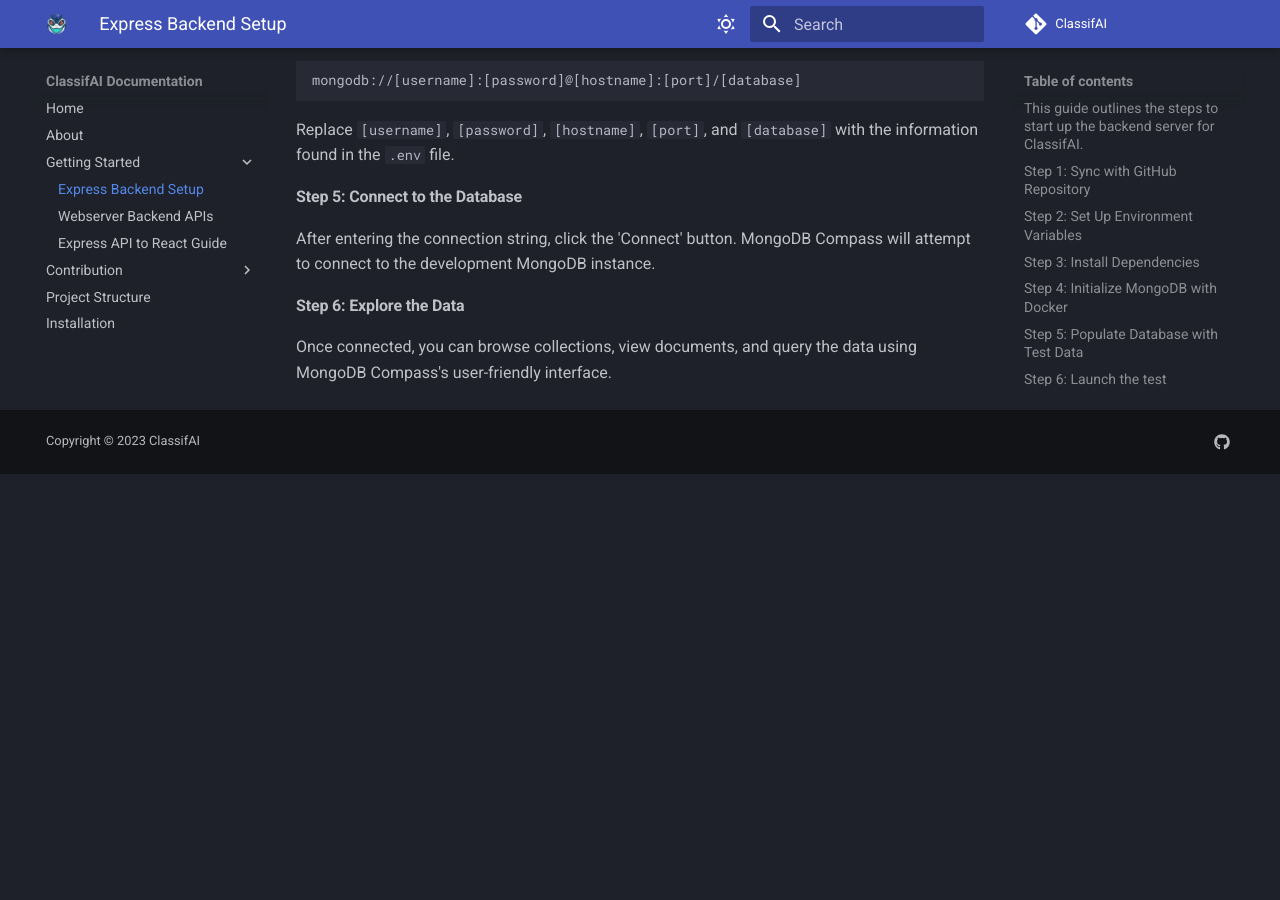
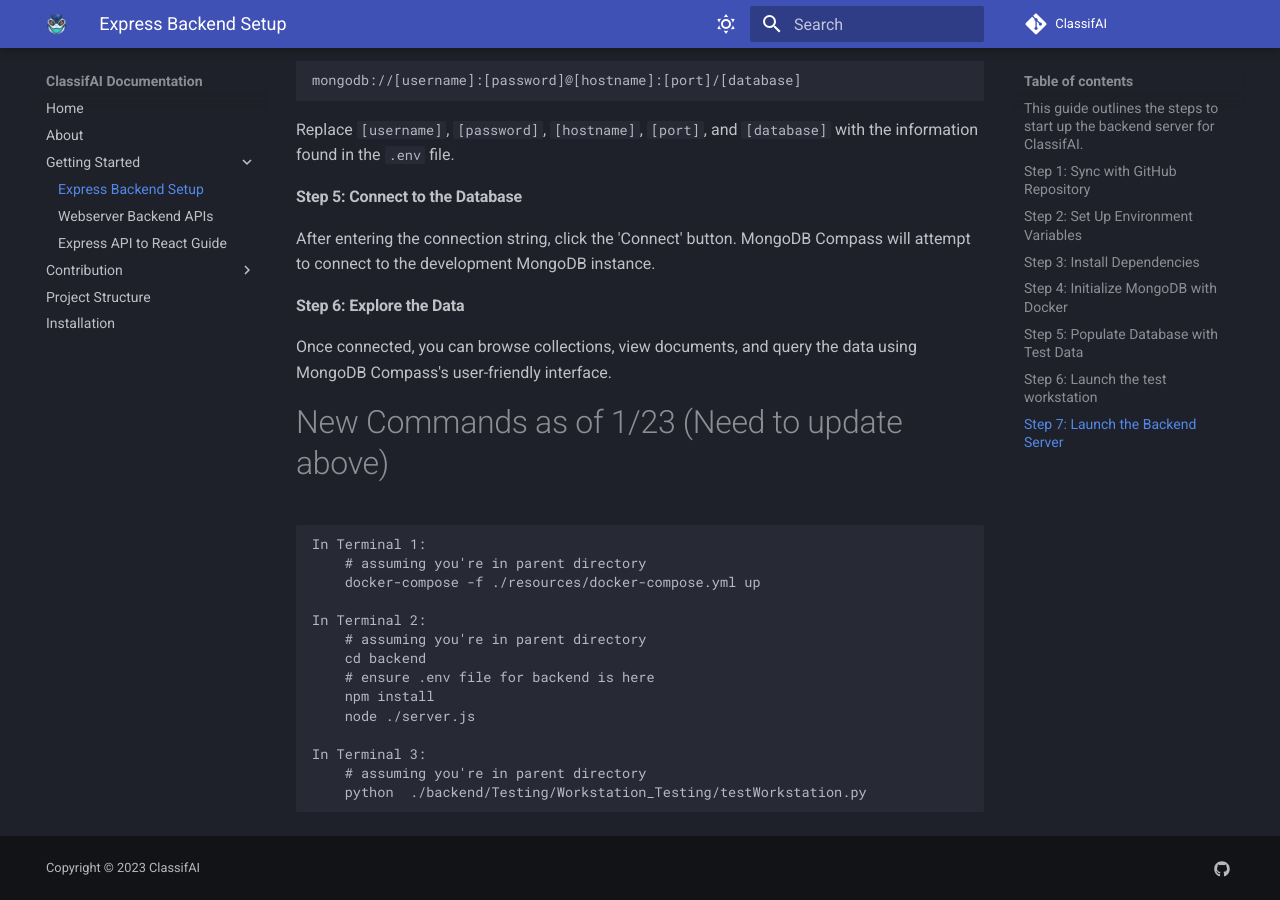
Before and after one commit to TCU-ClassifAI/classifAI, an MkDocs documentation site: the page built from docs/getting_started/express.md, in a window 1280 px wide and 900 px high, scrolled down 2362 px. Built offline with MkDocs 1.6.1 and Material for MkDocs 9.7.7, drawn with Linux system fonts in a browser that asks for light colours; comment, search, counter and statistics services are not loaded; before the commit the page ends 2836 px from its top, so only the background shows below that.

Commit message:
temporary doc update

````diff
--- a/docs/getting_started/express.md
+++ b/docs/getting_started/express.md
@@ -75,3 +75,24 @@
 
 #### Step 6: Explore the Data
 Once connected, you can browse collections, view documents, and query the data using MongoDB Compass's user-friendly interface.
+
+
+
+# New Commands as of 1/23 (Need to update above)
+```
+In Terminal 1:
+	# assuming you're in parent directory
+	docker-compose -f ./resources/docker-compose.yml up
+
+In Terminal 2:
+	# assuming you're in parent directory
+	cd backend
+	# ensure .env file for backend is here
+	npm install
+	node ./server.js
+
+In Terminal 3:
+	# assuming you're in parent directory
+	python  ./backend/Testing/Workstation_Testing/testWorkstation.py
+
+```
````
